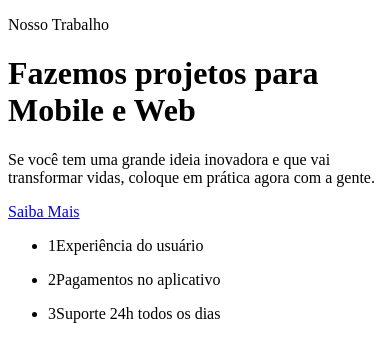
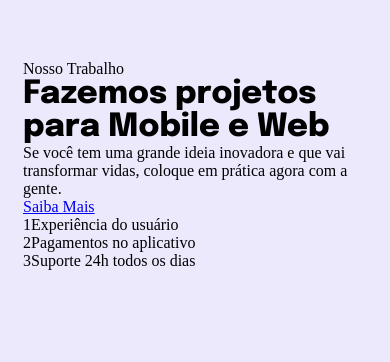
Before and after one commit to guipradocardoso/projeto-04, a plain HTML site: page index.html in a window 390 px wide. Drawn offline with Linux system fonts and the light colour scheme.

Commit message:
mobile first rule

```diff
--- a/index.html
+++ b/index.html
@@ -1,11 +1,17 @@
 <!DOCTYPE html>
 <html lang="pt-br">
   <head>
+    <link rel="preconnect" href="https://fonts.googleapis.com" />
+    <link rel="preconnect" href="https://fonts.gstatic.com" crossorigin />
     <meta charset="UTF-8" />
     <meta name="viewport" content="width=device-width, initial-scale=1.0" />
     <title>Introdulão à Responsividade</title>
 
     <link rel="stylesheet" href="style.css" />
+    <link
+      href="https://fonts.googleapis.com/css2?family=Epilogue:wght@800&display=swap"
+      rel="stylesheet"
+    />
   </head>
   <body>
     <main>
--- a/style.css
+++ b/style.css
@@ -0,0 +1,19 @@
+* {
+  margin: 0;
+  padding: 0;
+  box-sizing: border-box;
+}
+
+ul {
+  list-style: none;
+}
+
+body {
+  background: #ece9fd;
+
+  padding: 60px 23px 66px;
+}
+
+h1 {
+  font-family: "Epilogue", sans-serif;
+}
```
